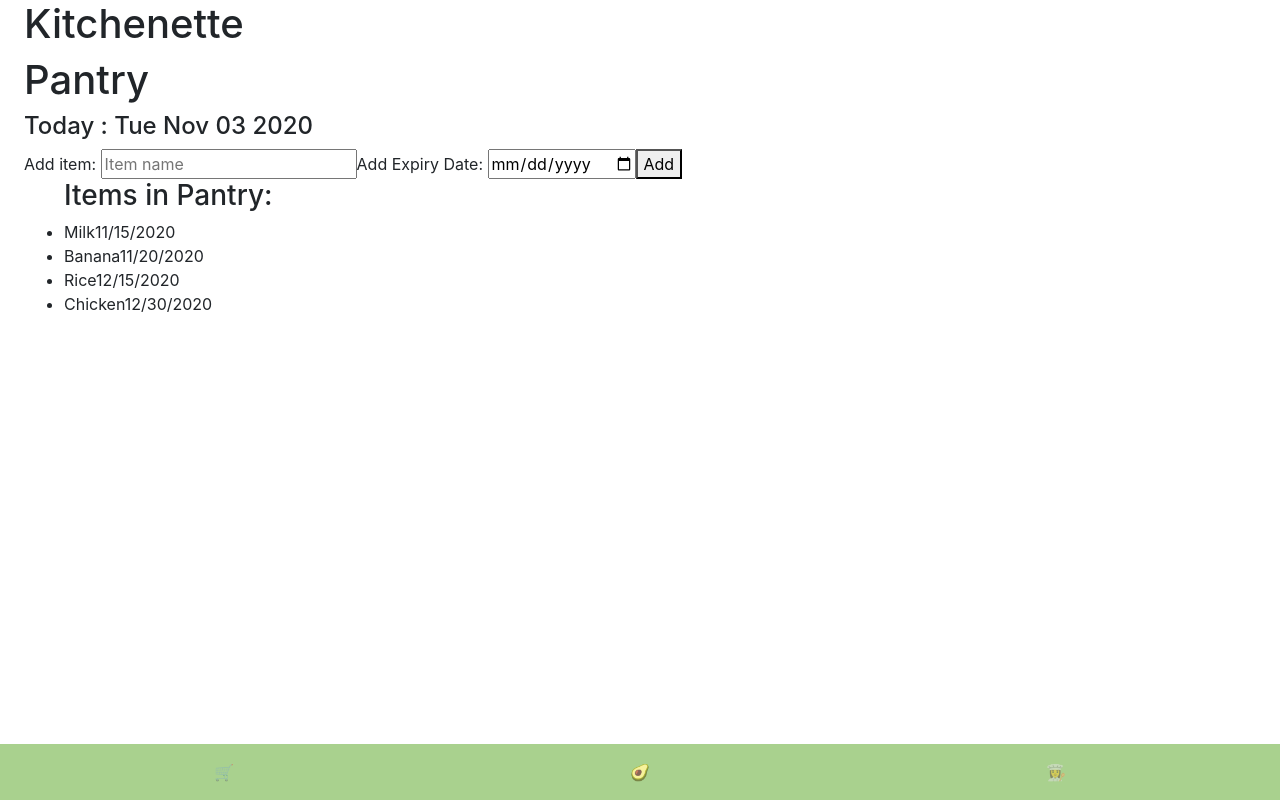
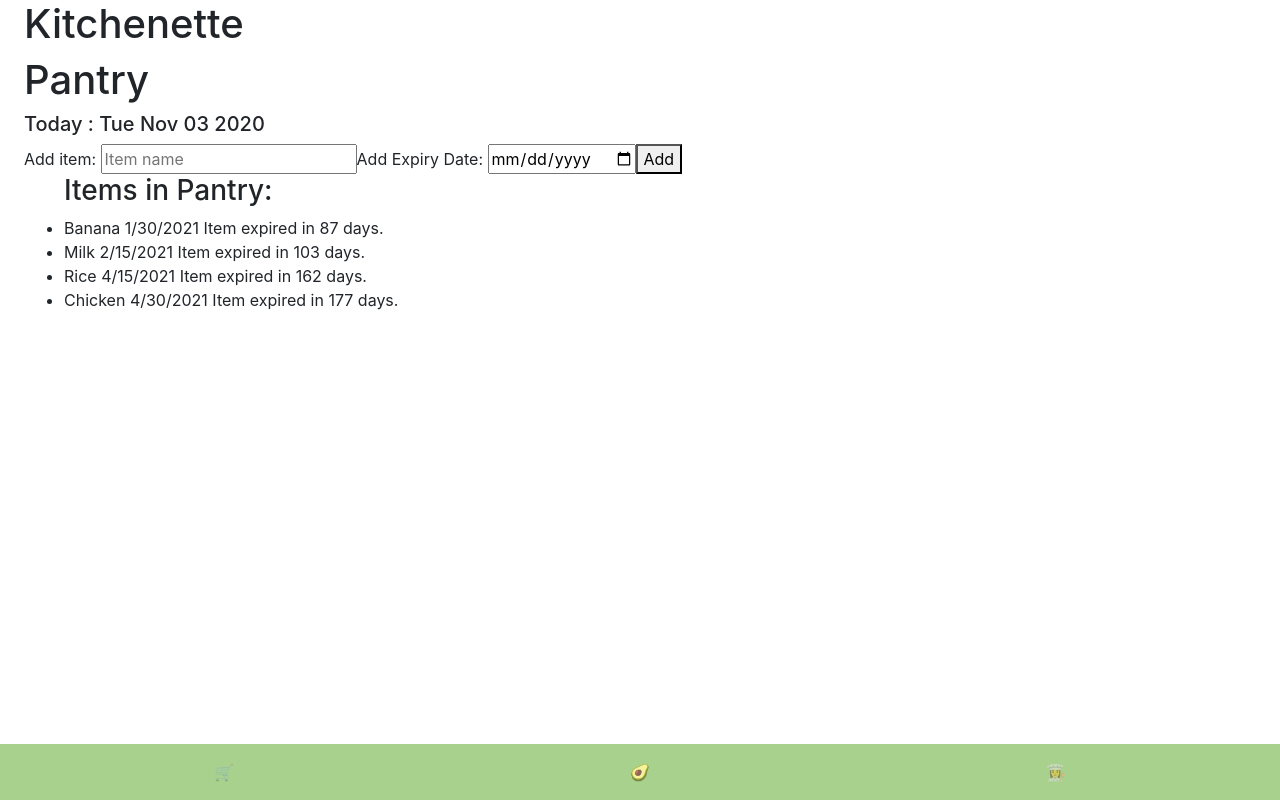
Before and after one commit to danielzairin/grocery-buddy, a React (Create React App) app: page /Pantry in a window 1280 px wide. Built offline with nearby package versions, Linux system fonts and the light colour scheme.

Commit message:
Show how many days to be expired

```diff
--- a/src/components/Pantry.js
+++ b/src/components/Pantry.js
@@ -28,11 +28,10 @@ function addPantry(event){
 const sortedpantryItems = pantryItems.sort((a,b) => a.expiryDate - b.expiryDate)
 
 
-
   return (
     <div>
         <h1>Pantry</h1>
-        <h4>Today : {dt} </h4>
+        <h5>Today : {dt} </h5>
 
       <form onSubmit={addPantry}>
         <span>Add item: </span>
@@ -43,11 +42,19 @@ const sortedpantryItems = pantryItems.sort((a,b) => a.expiryDate - b.expiryDate)
       </form>
 
       <ul> <h3>Items in Pantry:</h3>
+            {items.map((item) => (
+         <li key={item.id}>
+           <span>{item.name}  {item.expiryDate.toLocaleDateString()  }</span>
 
-        {items.map((item) => (
-         <li key={item.id}><span>{item.name}{item.expiryDate.toLocaleDateString()}</span></li>
-       ))}
+           <span><h7>  Item expired in {Math.floor((item.expiryDate-showdate)/(1000*60*60*24)) } days.</h7></span>
+          </li>
+
+         ))}
       </ul>
+
+
+
+
 
     </div>
   );
--- a/src/testData.js
+++ b/src/testData.js
@@ -2,22 +2,22 @@ export let pantryItems = [
   {
     id: 1,
     name: "Milk",
-    expiryDate: new Date(2020, 10, 15),
+    expiryDate: new Date(2021, 1, 15),
   },
   {
     id: 2,
     name: "Banana",
-    expiryDate: new Date(2020, 10, 20),
+    expiryDate: new Date(2021, 0, 30),
   },
   {
     id: 3,
     name: "Chicken",
-    expiryDate: new Date(2020, 11, 30),
+    expiryDate: new Date(2021, 3, 30),
   },
   {
     id: 4,
     name: "Rice",
-    expiryDate: new Date(2020, 11, 15),
+    expiryDate: new Date(2021, 3, 15),
   },
 ];
 
```
